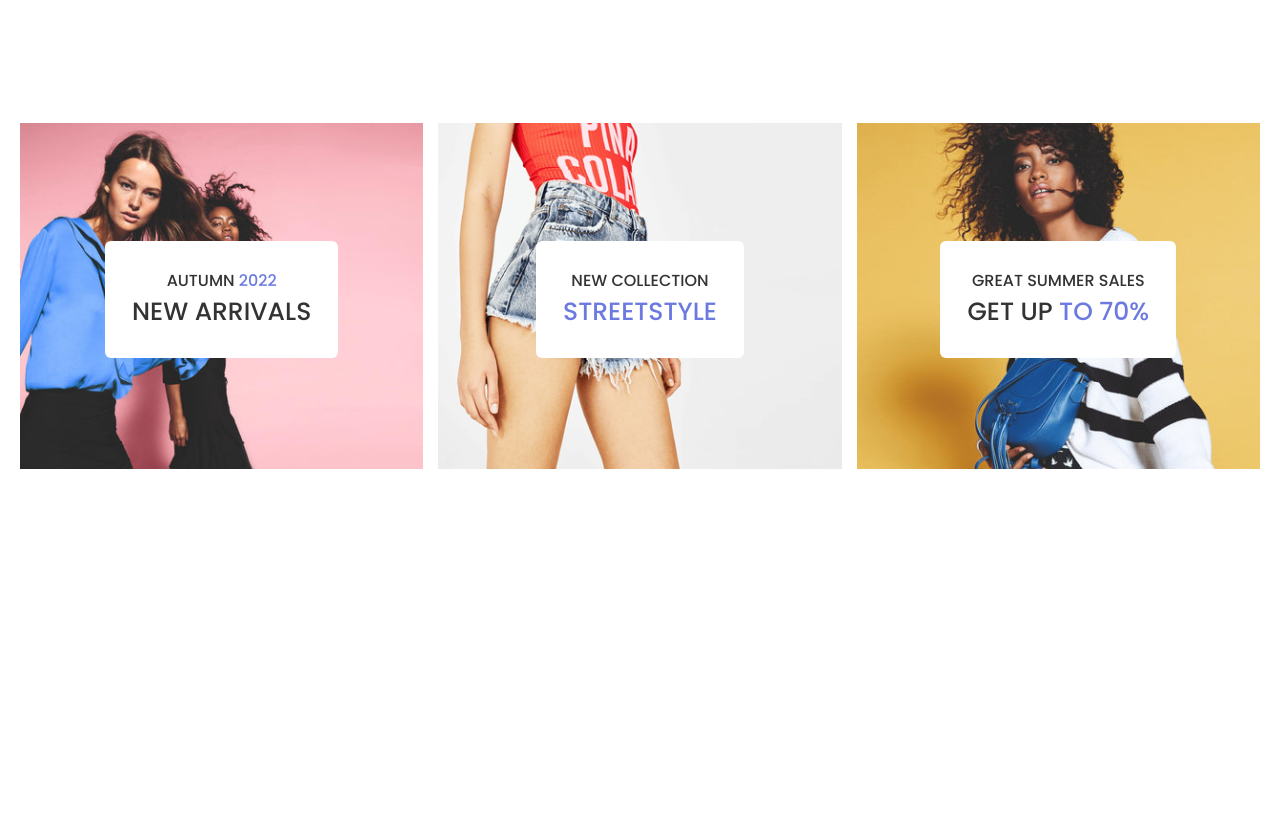
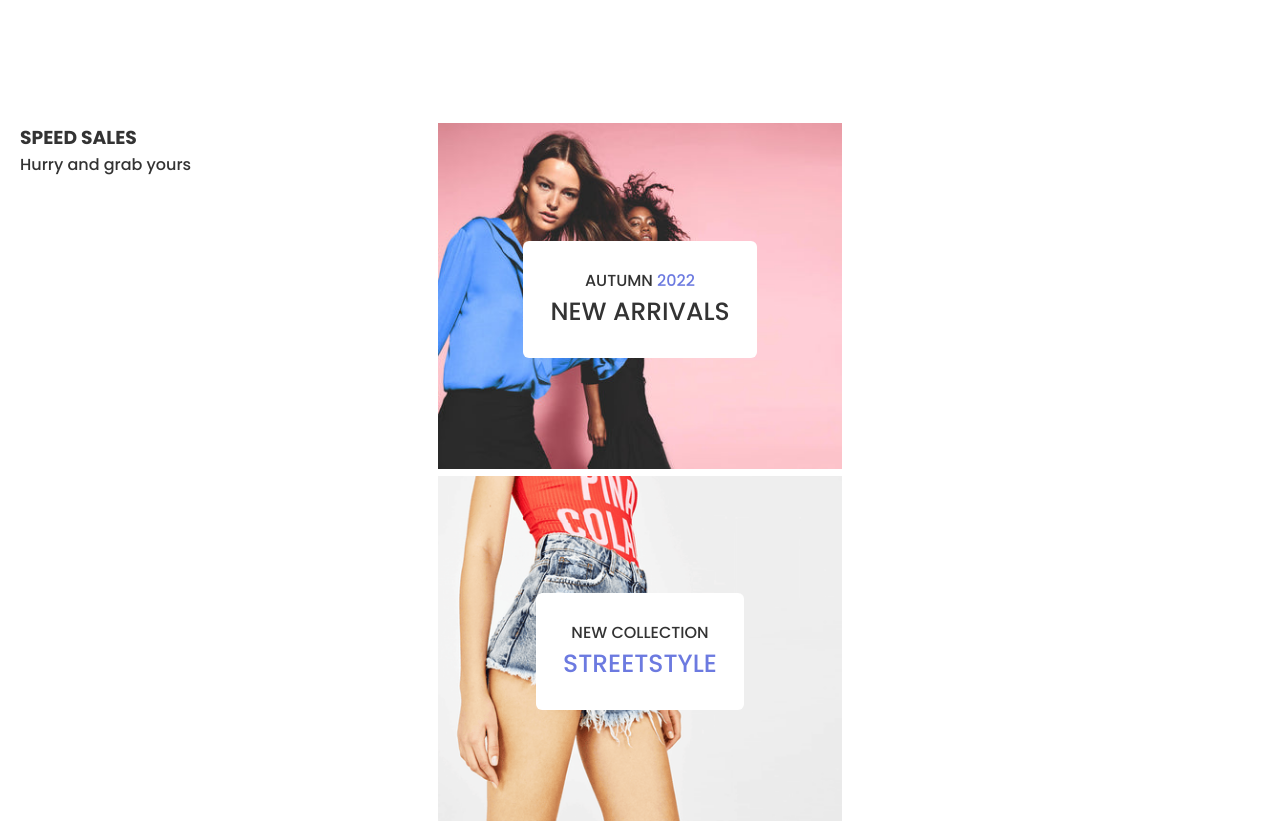
Before and after one commit to ugbeadie/react-ecommerce-app, a React (Create React App) app: page / in a window 1280 px wide. Shown: the part 2305-3128 px from the top of the page. Before the commit the page ends 2831 px from the top, so only its background shows below. Built offline with nearby package versions, Linux system fonts and the light colour scheme; a web font is replaced by a local one.

Commit message:
add blog section; minor changes

```diff
--- a/src/components/Categories.js
+++ b/src/components/Categories.js
@@ -5,6 +5,7 @@ import Footwears from './assets/categories/new-shoes.jpg'
 import Accessories from './assets/categories/mens-watch-in-sun.jpg'
 
 const Categories = () => {
+    //TODO: set cursor to default on image hover
 
     const categories = [
         {
--- a/src/components/Collection.js
+++ b/src/components/Collection.js
@@ -7,6 +7,11 @@ import { Link } from "react-router-dom";
 const Collection = () => {
   return (
     <div className='collection-container'>
+        <div class="collection-head">
+            <h3><span>SPEED SALES</span></h3>
+            <p>Hurry and grab yours</p>
+        </div>
+        <div className='collections'>
             <div className='collection'>
             <Link to="/shop">
             <div className='zoom'>
@@ -49,6 +54,8 @@ const Collection = () => {
             </Link>
             </div>
         </div>
+
+    </div>
   )
 }
 
```
Lines whose indentation alone changed are shown as unchanged.
